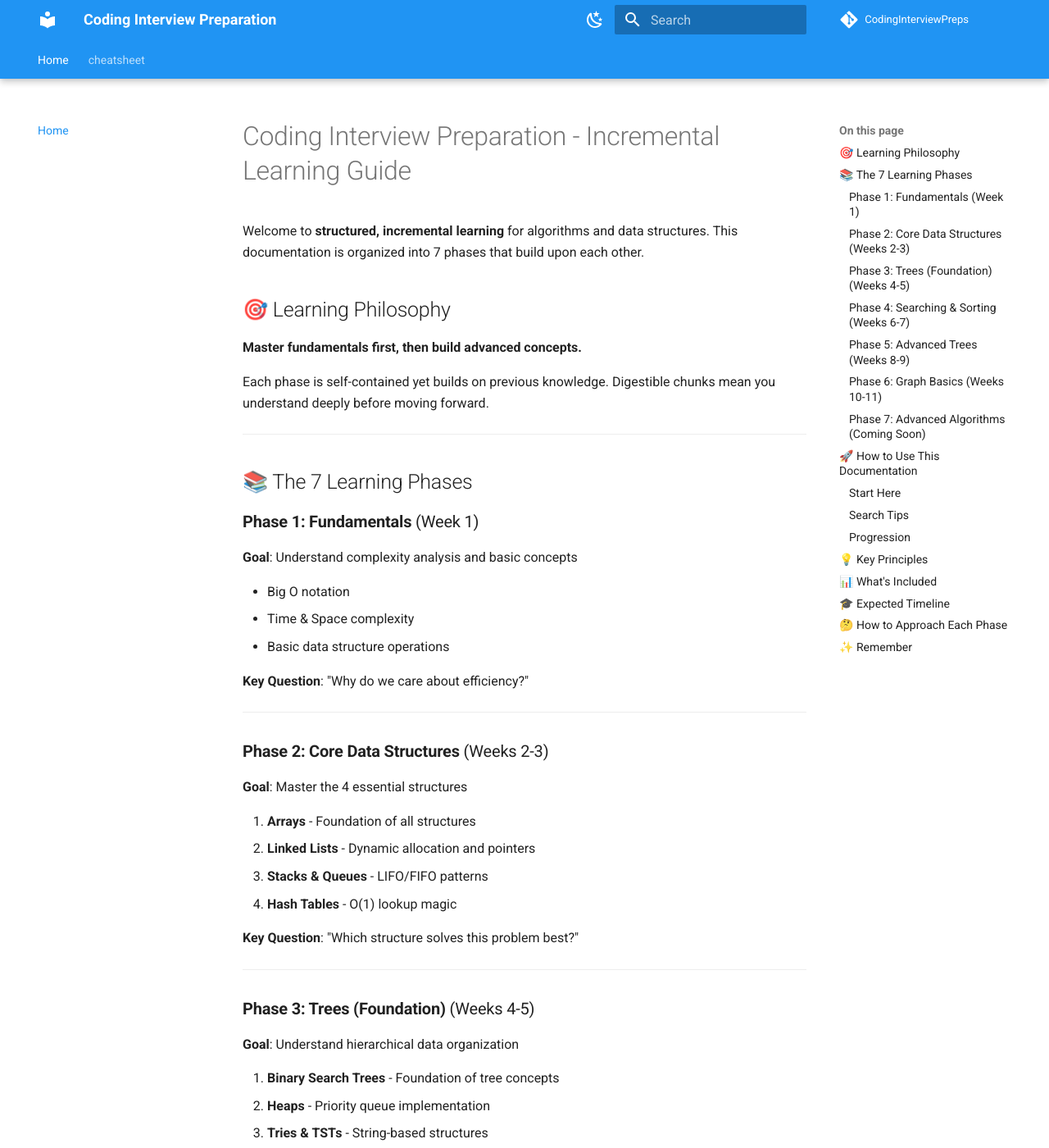
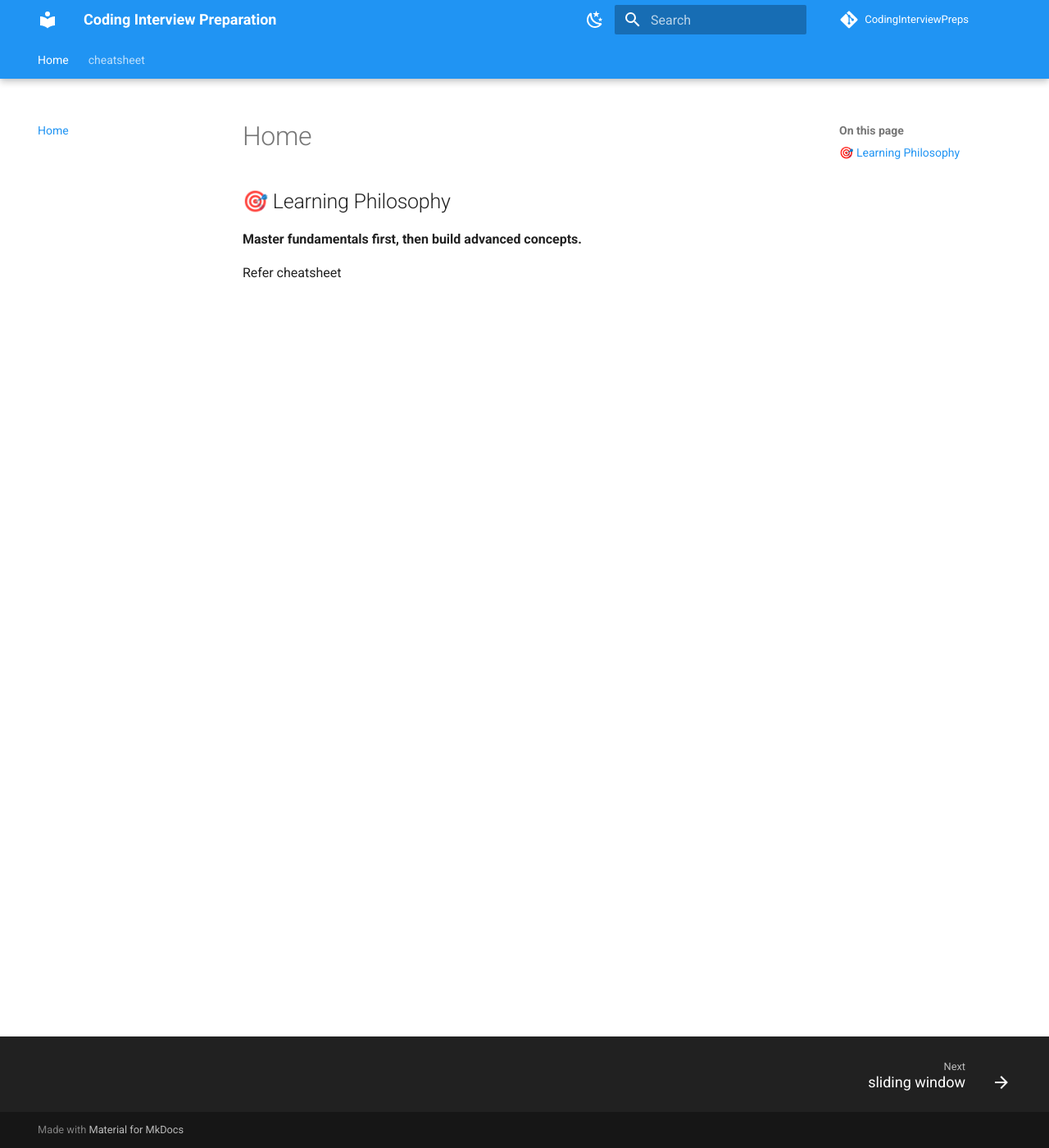
Before and after one commit to nitinkc/CodingInterviewPreps, an MkDocs documentation site: the page built from docs/index.md, in a window 1280 px wide and 1400 px high. Shown: the whole window at 82% size. Built offline with MkDocs 1.6.1 and Material for MkDocs 9.7.7, drawn with Linux system fonts in a browser that asks for light colours; comment, search, counter and statistics services are not loaded; some of the changed text lies outside the part shown.

Commit message:
Update index.md

````diff
--- a/docs/index.md
+++ b/docs/index.md
@@ -1,177 +1,5 @@
-# Coding Interview Preparation - Incremental Learning Guide
-
-Welcome to **structured, incremental learning** for algorithms and data structures. This documentation is organized into 7 phases that build upon each other.
-
 ## 🎯 Learning Philosophy
 
 **Master fundamentals first, then build advanced concepts.**
 
-Each phase is self-contained yet builds on previous knowledge. Digestible chunks mean you understand deeply before moving forward.
-
----
-
-## 📚 The 7 Learning Phases
-
-### **Phase 1: Fundamentals** (Week 1)
-**Goal**: Understand complexity analysis and basic concepts
-
-- Big O notation
-- Time & Space complexity
-- Basic data structure operations
-
-**Key Question**: "Why do we care about efficiency?"
-
----
-
-### **Phase 2: Core Data Structures** (Weeks 2-3)
-**Goal**: Master the 4 essential structures
-
-1. **Arrays** - Foundation of all structures
-2. **Linked Lists** - Dynamic allocation and pointers
-3. **Stacks & Queues** - LIFO/FIFO patterns
-4. **Hash Tables** - O(1) lookup magic
-
-**Key Question**: "Which structure solves this problem best?"
-
----
-
-### **Phase 3: Trees (Foundation)** (Weeks 4-5)
-**Goal**: Understand hierarchical data organization
-
-1. **Binary Search Trees** - Foundation of tree concepts
-2. **Heaps** - Priority queue implementation
-3. **Tries & TSTs** - String-based structures
-
-**Key Question**: "How do trees improve on linear structures?"
-
----
-
-### **Phase 4: Searching & Sorting** (Weeks 6-7)
-**Goal**: Master the fundamental algorithms
-
-1. **Sorting**:
-   - Simple: Bubble, Insertion
-   - Efficient: Merge, Quick
-2. **String Searching**:
-   - Boyer-Moore
-   - Rabin-Karp
-
-**Key Question**: "How fast can we sort/search?"
-
----
-
-### **Phase 5: Advanced Trees** (Weeks 8-9)
-**Goal**: Understand self-balancing and specialized trees
-
-1. **AVL Trees** - Height-balanced
-2. **Red-Black Trees** - Color-based balancing
-3. **Splay Trees** - Self-optimizing
-4. **B-Trees** - Disk-friendly
-
-**Key Question**: "How do we guarantee O(log n) performance?"
-
----
-
-### **Phase 6: Graph Basics** (Weeks 10-11)
-**Goal**: Understand graph fundamentals
-
-1. **Graph Representations** - Adjacency list/matrix
-2. **Traversal**:
-   - BFS (Breadth-First)
-   - DFS (Depth-First)
-3. **Basic Properties** - Connected components, cycles
-
-**Key Question**: "How do we explore networks?"
-
----
-
-### **Phase 7: Advanced Algorithms** (Coming Soon)
-**Goal**: Shortest paths, MST, DP, and more
-
-*Will be added once Phase 1-6 mastery is achieved.*
-
-- Graph algorithms (Dijkstra, Bellman-Ford)
-- Minimum Spanning Trees
-- Dynamic Programming
-- Advanced techniques
-
----
-
-## 🚀 How to Use This Documentation
-
-### **Start Here**
-1. Pick **Phase 1**
-2. Read through each topic
-3. Understand the "Key Question"
-4. Move to next phase only when confident
-
-### **Search Tips**
-- Use search (🔍 top-right) to find specific topics
-- Each topic has real slide content extracted from lessons
-- Code examples are highlighted
-
-### **Progression**
-```
-Phase 1 → Phase 2 → Phase 3 → Phase 4 → Phase 5 → Phase 6 → Phase 7
-(1 wk)   (2 wks)   (2 wks)   (2 wks)   (2 wks)   (2 wks)   (TBD)
-└─────────────── ~13 weeks to mastery ──────────────┘
-```
-
----
-
-## 💡 Key Principles
-
-✅ **Incremental** - Small, digestible pieces
-✅ **Sequential** - Each phase builds on the last
-✅ **Deep** - Master fundamentals before advanced
-✅ **Practical** - Real code and examples
-✅ **Complete** - Full slide content extracted
-
----
-
-## 📊 What's Included
-
-- **283 PDF practice problems** with solutions (Phase 2+)
-- **Real PowerPoint slide content** for every topic
-- **Code examples** and complexity analysis
-- **Interview tips** and patterns
-
----
-
-## 🎓 Expected Timeline
-
-| Phase | Duration | Concepts | Status |
-|-------|----------|----------|--------|
-| 1 | 1 week | Fundamentals | ✅ Ready |
-| 2 | 2 weeks | Core DS | ✅ Ready |
-| 3 | 2 weeks | Trees | ✅ Ready |
-| 4 | 2 weeks | Sorting/Search | ✅ Ready |
-| 5 | 2 weeks | Adv. Trees | ✅ Ready |
-| 6 | 2 weeks | Graphs | ✅ Ready |
-| 7 | TBD | Adv. Algos | 📋 Coming |
-
-**Total**: ~13 weeks to interview-ready mastery
-
----
-
-## 🤔 How to Approach Each Phase
-
-1. **Read** the overview
-2. **Understand** the key question
-3. **Study** each topic (slides contain detailed content)
-4. **Code** - implement from the src/ directory
-5. **Practice** - solve problems in Phase 7 once ready
-
----
-
-## ✨ Remember
-
-> "The goal is not to know everything about algorithms. The goal is to understand fundamental concepts so deeply that you can solve any problem."
-
-Start with Phase 1. Take your time. Master each concept before moving forward.
-
-**Let's build your interviewing skills! 🚀**
-
----
-
-*All content extracted from comprehensive PowerPoint slides. Last updated: April 27, 2026*
+Refer cheatsheet
````
